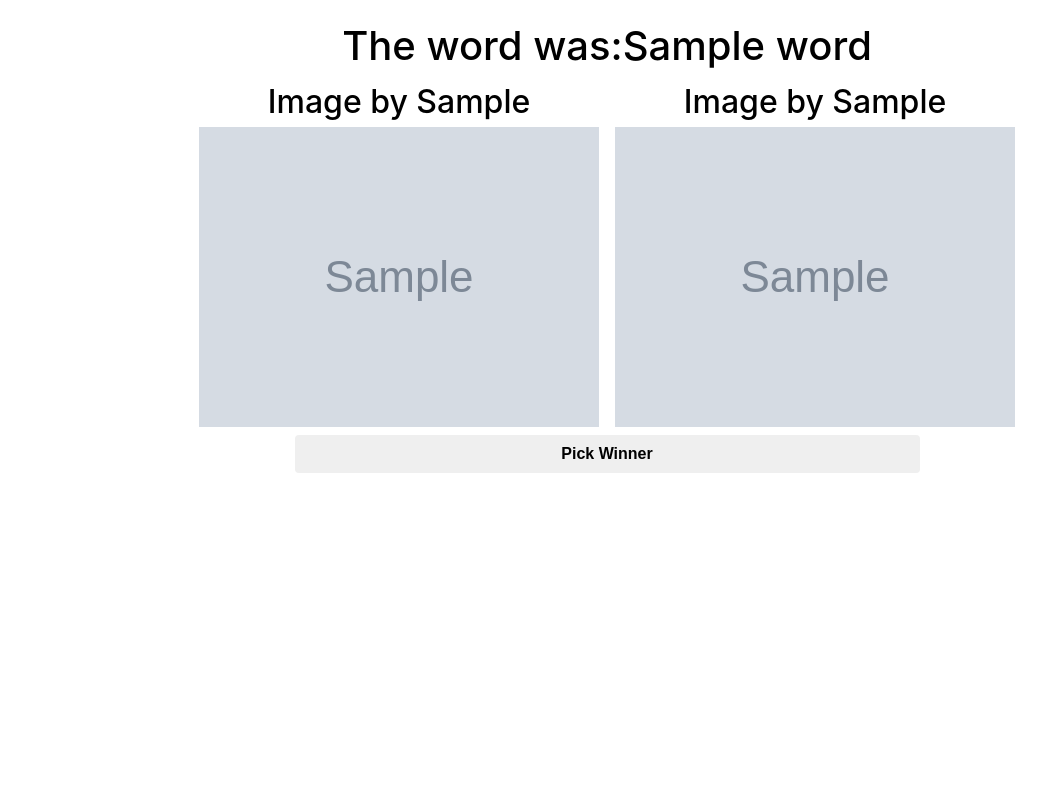
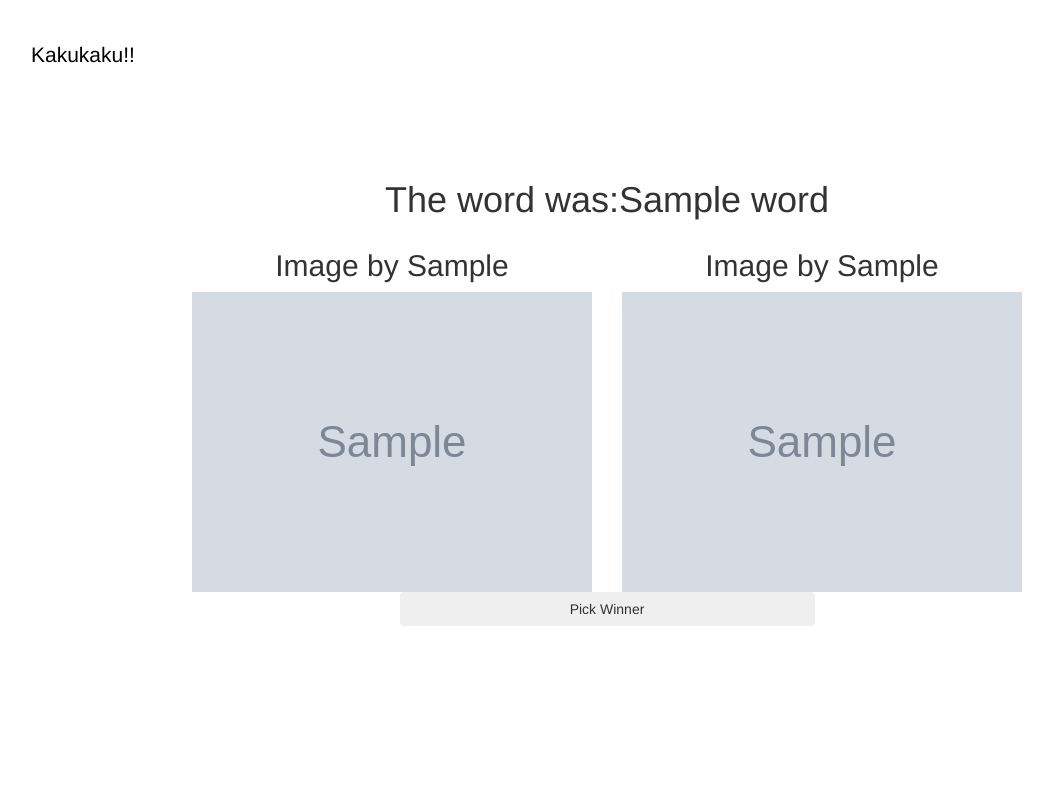
Before and after one commit to Edmond-Lam/hachiroku, a Flask app: template templates/judge.html in a window 1280 px wide. Shown: the whole page, without its empty margins (33-1086 px from the left). Run offline with Flask 2, Linux system fonts and the light colour scheme; the template is opened without the code that fills it: most values are stand-ins (such as "Sample title", 1, 10 or a date in 2020); grey boxes marked "Sample" are stand-in pictures; some libraries are stand-ins or nearby versions.

Commit message:
styl progr

```diff
--- a/templates/index.html
+++ b/templates/index.html
@@ -56,7 +56,7 @@
 
 	    <a class="btn btn-index btn-warning btn-lg" id="btn-judge" href="/judge" role="button">Judge a game</a>
 
-	    <a class="btn btn-default btn-index btn-lg" id="btn-gallery" href="/gallery">View all your matches</a>
+	    <a class="btn btn-default btn-index btn-lg" id="btn-gallery" href="/gallery">View previous matches</a>
 	  </div>
 
 	</div>
--- a/templates/judge.html
+++ b/templates/judge.html
@@ -1,23 +1,32 @@
 <html>
   <head>
     <title>Judging</title>
+    <link rel="stylesheet" href="../static/css/style.css">
     <script src="../static/js/judge.js"></script>
     <link href="../static/css/judgy.css" rel="stylesheet"/>
-    <link rel="stylesheet" href="https://maxcdn.bootstrapcdn.com/bootstrap/4.0.0-alpha.6/css/bootstrap.min.css" integrity="sha384-rwoIResjU2yc3z8GV/NPeZWAv56rSmLldC3R/AZzGRnGxQQKnKkoFVhFQhNUwEyJ" crossorigin="anonymous">
-    <script src="https://maxcdn.bootstrapcdn.com/bootstrap/4.0.0-alpha.6/js/bootstrap.min.js" integrity="sha384-vBWWzlZJ8ea9aCX4pEW3rVHjgjt7zpkNpZk+02D9phzyeVkE+jo0ieGizqPLForn" crossorigin="anonymous"></script>
-    <link rel="stylesheet" href="../static/css/style.css">
+
+    <link rel="stylesheet" href="https://maxcdn.bootstrapcdn.com/bootstrap/3.3.7/css/bootstrap.min.css" integrity="sha384-BVYiiSIFeK1dGmJRAkycuHAHRg32OmUcww7on3RYdg4Va+PmSTsz/K68vbdEjh4u" crossorigin="anonymous">
+    <script src="https://ajax.googleapis.com/ajax/libs/jquery/1.12.4/jquery.min.js"></script>
+    <script src="https://maxcdn.bootstrapcdn.com/bootstrap/3.3.7/js/bootstrap.min.js" integrity="sha384-Tc5IQib027qvyjSMfHjOMaLkfuWVxZxUPnCJA7l2mCWNIpG9mGCD8wGNIcPD7Txa" crossorigin="anonymous"></script>
+
   </head>
   <body>
+    <div class="full">
+
     <div class="container-fluid">
-      <br/>
+      <div class="logo">
+	<a href="/"><span class="logo-text">Kakukaku!!</span></a>
+      </div>
+
+
       <h1>The word was:<span id="word">{{matchdata['word']}}</span></h1>
 
-      <div class="d-flex flex-row justify-content-center">
-	<div class="p-2 judgable">
+      <div class="row">
+	<div class="col-sm-6 judgable">
 	  <h2>Image by {{matchdata['user_1']}}</h2>
 	  <img id="img-1" alt="" src="{{matchdata['img_1']}}"/>
 	</div>
-	<div class="p-2 judgable">
+	<div class="col-sm-6 judgable">
 	  <h2>Image by {{matchdata['user_2']}}</h2>
 	  <img id="img-2"  src="{{matchdata['img_2']}}"/>
 	</div>
@@ -27,6 +36,8 @@
 	  <input id="winner" name="winner" type="hidden" value="-1"/>
 	  <input class="btn" name="submit" type="submit" value="Pick Winner"/>
 	</form>
+
+    </div>
   </body>
 
 </html>
```
Also changed, not shown: data/data.db.
